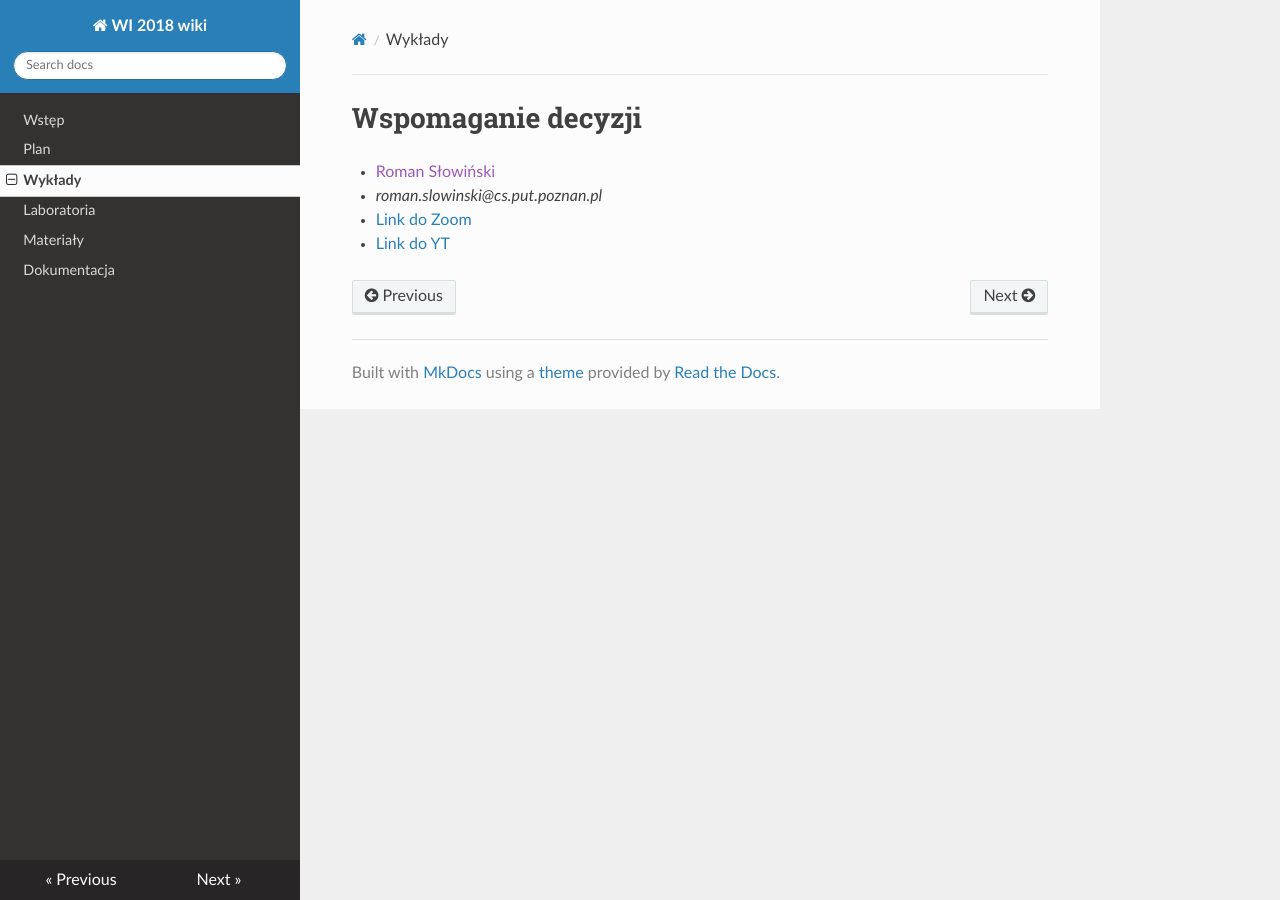
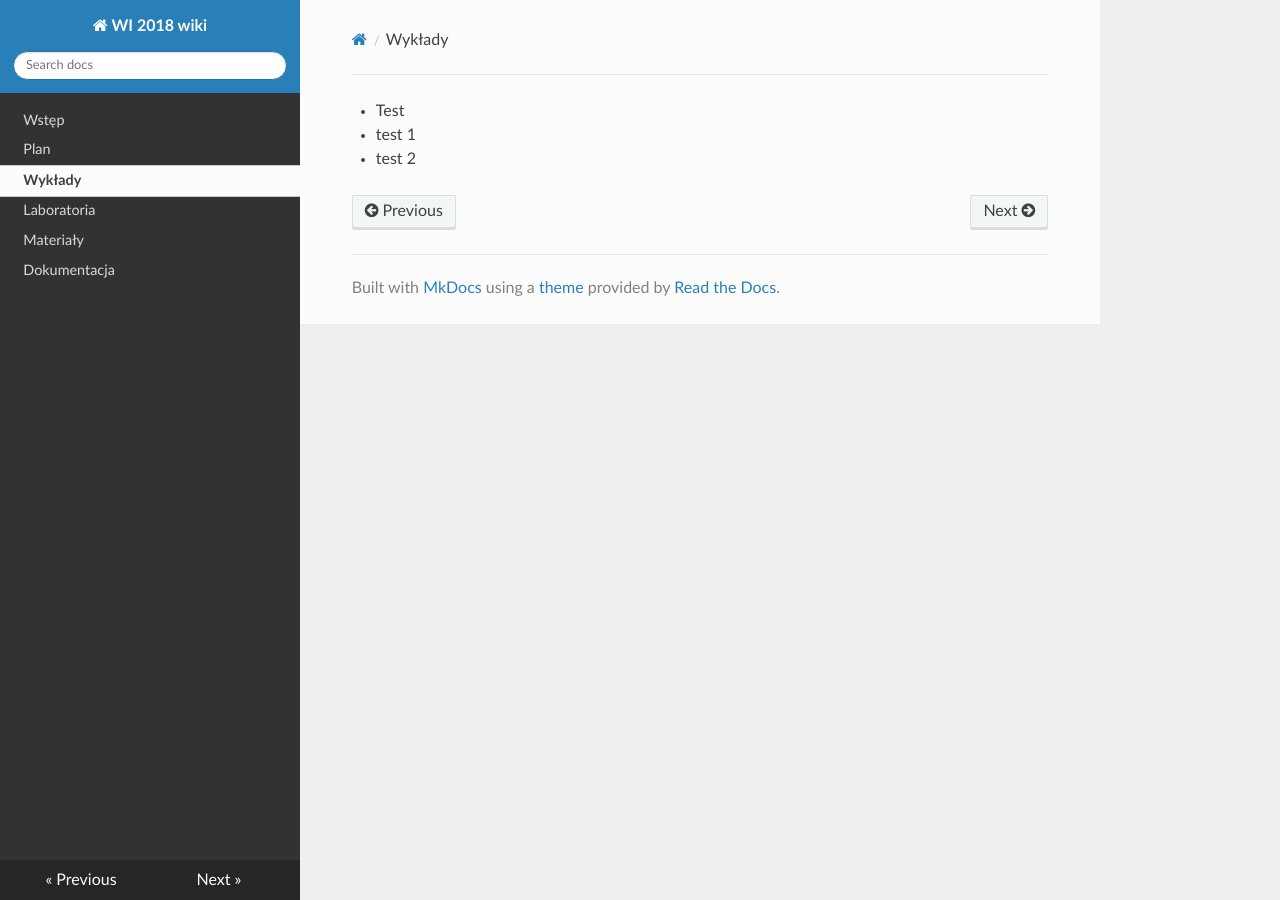
Before and after one commit to PUT-WI-18/wi18-wiki-sem5, an MkDocs documentation site: the page built from docs/wyklady.md, in a window 1280 px wide. Built offline with MkDocs 1.6.1, drawn with Linux system fonts in a browser that asks for light colours; nearby versions of some CDN libraries.

Commit message:
Update wyklady.md

```diff
--- a/docs/wyklady.md
+++ b/docs/wyklady.md
@@ -1,5 +1,3 @@
-# Wspomaganie decyzji
-- [Roman Słowiński]()
-   - *roman.slowinski@cs.put.poznan.pl*
-   - [Link do Zoom](https://us02web.zoom.us/j/85460484417?pwd=NXpuckN3cFRKU1lwa1VLc0VoS09yQT09&uname=Piotr%20Tylczy%C5%84ski)
-   - [Link do YT](https://www.youtube.com/playlist?list=PLMkIxFYizNdErj-p4leyAAZlrzIt83qja)
+- Test
+   - test 1
+   - test 2
```
